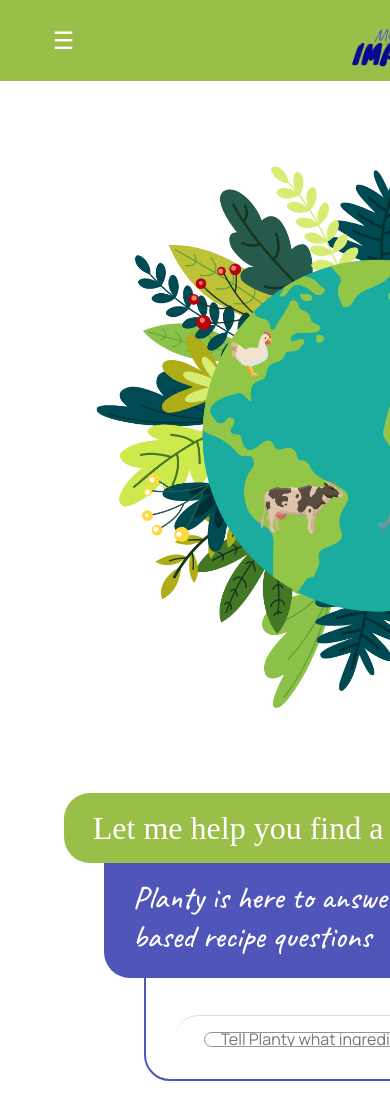
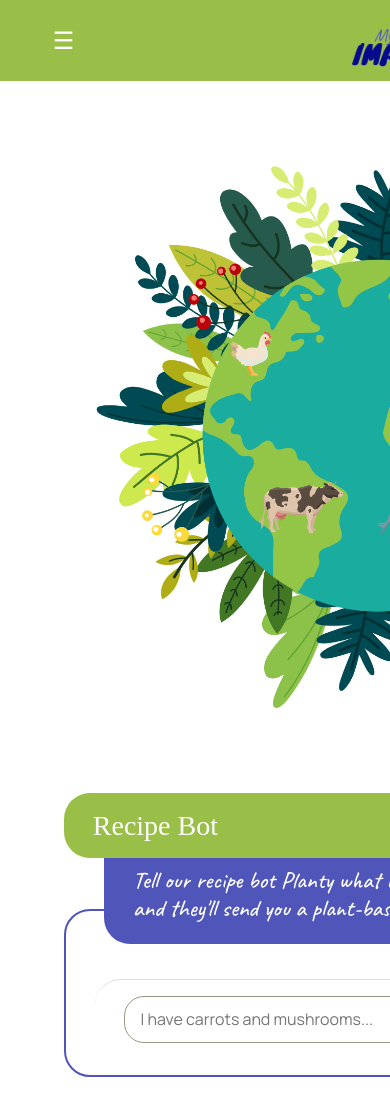
Before and after one commit to TechLabs-Remote-Bootcamp/WS24-MyDailyImpact, a React (Vite) app in the folder mdi-react/: page /recipeBot in a window 390 px wide. Shown: the top 1120 px of the page. Built offline with nearby package versions, Linux system fonts and the light colour scheme; a web font is replaced by a local one.

Commit message:
feature: implemented mobile media queries

```diff
--- a/mdi-react/src/App.css
+++ b/mdi-react/src/App.css
@@ -3,6 +3,6 @@
     margin: 0 auto;
     padding: 2rem;
     text-align: center;
-} */
+}
 
-/* Do we need this if we already have App.scss? */
+Do we need this if we already have App.scss? */
--- a/mdi-react/src/App.scss
+++ b/mdi-react/src/App.scss
@@ -2,6 +2,7 @@
 @use "./styles/fonts.scss" as *;
 
 @media only screen and (min-width: 810px) {
+
   #root {
     max-width: 2100px;
     width: 100%;
--- a/mdi-react/src/components/core/ColoredContainers/Colored-Containers.module.scss
+++ b/mdi-react/src/components/core/ColoredContainers/Colored-Containers.module.scss
@@ -71,38 +71,26 @@
   }
 }
 
-@media only screen and (max-width: 950px) {
+@media only screen and (max-width: 600px) {
   .colorContainer {
+
     .greenBox {
       h2 {
-        font-size: 2.2rem;
+        font-size: 1.75rem;
       }
     }
 
-    .blueBox h3 {
-      font-size: 2rem;
+    .blueBox {
+      h3 {
+        font-size: 1.5rem;
+      }
     }
 
     .textBox {
-      font-size: 1.3rem;
-    }
+      grid-column: 1 / 6;
+      grid-row: 4 / 6;
+      border: 2px solid $primary-medium;
+      font-size: 1.25rem;
   }
 }
-
-@media only screen and (max-width: 600px) {
-  .colorContainer {
-    .greenBox {
-      h2 {
-        font-size: 2rem;
-      }
-    }
-
-    .blueBox h3 {
-      font-size: 2rem;
-    }
-
-    .textBox {
-      font-size: 1.3rem;
-    }
-  }
 }
--- a/mdi-react/src/components/core/ContentLR/Content_LR.module.scss
+++ b/mdi-react/src/components/core/ContentLR/Content_LR.module.scss
@@ -40,12 +40,3 @@
     min-height: 70vh;
   }
 }
-
-@media only screen and (max-width: 600px) {
-  .lrContainer {
-
-  }
-  .rightBox {
-
-  }
-}
--- a/mdi-react/src/components/core/Footer/Footer.module.scss
+++ b/mdi-react/src/components/core/Footer/Footer.module.scss
@@ -11,13 +11,14 @@
   min-height: 3rem;
   font-weight: 600;
   color: $beige;
+  width: 100%;
+  flex-shrink: 1;
 }
 
 .footer-links {
   display: flex;
   z-index: 100;
   margin: 0;
-
 
   a {
     color: $white;
--- a/mdi-react/src/components/core/Header/Header.module.scss
+++ b/mdi-react/src/components/core/Header/Header.module.scss
@@ -93,6 +93,7 @@
       top: 0.2rem;
       right: 0.6rem;
       background-color: $secondary;
+      width: 6rem;
       border-radius: 50%;
       transform: rotate(-20deg);
       align-content: center;
--- a/mdi-react/src/components/pages/RecipeBot/RC_recipeBot.jsx
+++ b/mdi-react/src/components/pages/RecipeBot/RC_recipeBot.jsx
@@ -24,8 +24,8 @@ export default function RC_recipeBot() {
   return (
     <div className={styles["recipe-bot-container"]}>
       <ColoredContainers
-        h2Text="Let me help you find a recipe!"
-        h3Text="Planty is here to answer your plant-based recipe questions"
+        h2Text="Recipe Bot"
+        h3Text="Tell our recipe bot Planty what ingredients you have and they'll send you a plant-based recipe"
       >
         <div className={styles["messages"]}>
           {messages.map((msg, index) => (
@@ -53,7 +53,7 @@ export default function RC_recipeBot() {
             type="text"
             value={input}
             onChange={(e) => setInput(e.target.value)}
-            placeholder="Tell Planty what ingredients you have and he'll help suggest a recipe!"
+            placeholder="I have carrots and mushrooms..."
           />
           <Button onClick={handleSend}>Send</Button>
         </div>
--- a/mdi-react/src/components/pages/RecipeBot/RecipeBot.module.scss
+++ b/mdi-react/src/components/pages/RecipeBot/RecipeBot.module.scss
@@ -2,7 +2,6 @@
 @use "../../../styles/fonts.scss" as *;
 
 .messages {
-  padding: 1rem;
   height: auto;
   max-height: 30rem;
   width: 100%;
@@ -10,7 +9,7 @@
   .message {
     display: flex;
     align-items: flex-start;
-    padding: 0;
+    padding: 0rem;
   }
 
   .plantyMessage {
@@ -28,6 +27,7 @@
     padding: 0.5rem 1rem;
     border-radius: 10px;
     max-width: 70%;
+    font-size: 1.15rem;
   }
 
   .userMessage p {
@@ -45,7 +45,7 @@
   display: flex;
   border-top: 1px solid #ddd;
   width: 100%;
-  height: 3rem;
+  height: 5rem;
   input {
     flex: 1;
     border: 1px solid $beige-dark;
@@ -58,3 +58,11 @@
     margin: 0;
   }
 }
+
+@media only screen and (max-width: 600px) {
+.messages {
+  .message p {
+    font-size: 1rem;
+  }
+}
+}
--- a/mdi-react/src/index.css
+++ b/mdi-react/src/index.css
@@ -1,7 +1,5 @@
 :root {
-  font-family: Manrope,
-    Verdana,
-    sans-serif;
+  font-family: Manrope, Verdana, sans-serif;
   line-height: 1.5;
   font-weight: 400;
   color: #ffffffde;
@@ -10,15 +8,14 @@
   text-rendering: optimizeLegibility;
   -webkit-font-smoothing: antialiased;
   -moz-osx-font-smoothing: grayscale;
-
 }
 
 body {
   margin: 0;
   overflow-y: scroll;
   max-width: 100vw;
-  display: flex;
-  place-items: center;
+  /* display: flex;
+  place-items: center; */
   min-width: 320px;
 }
 
```
